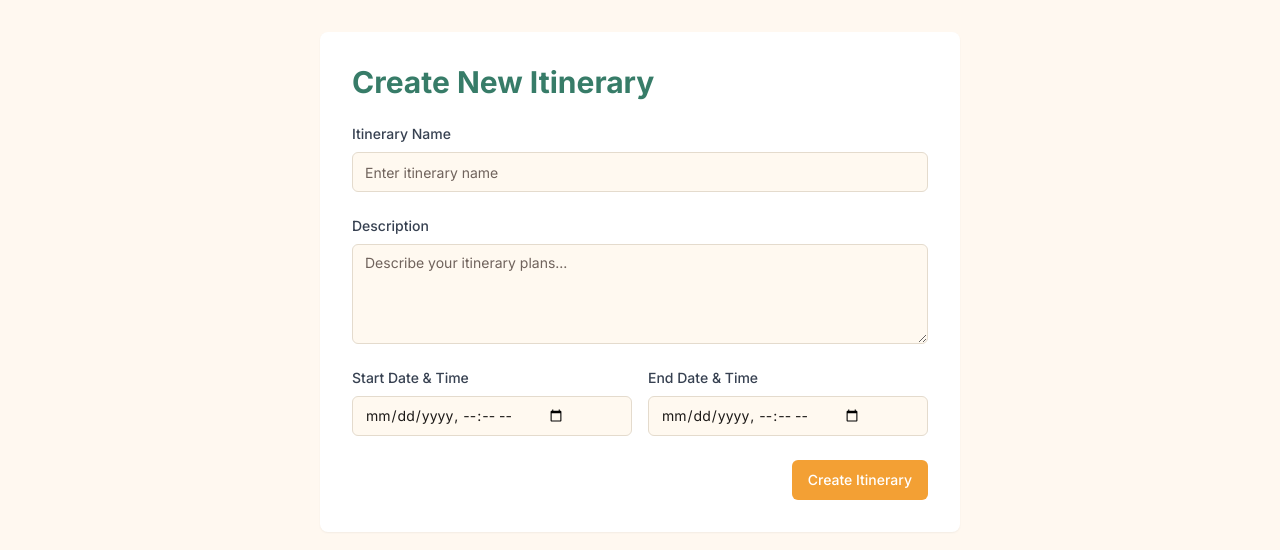
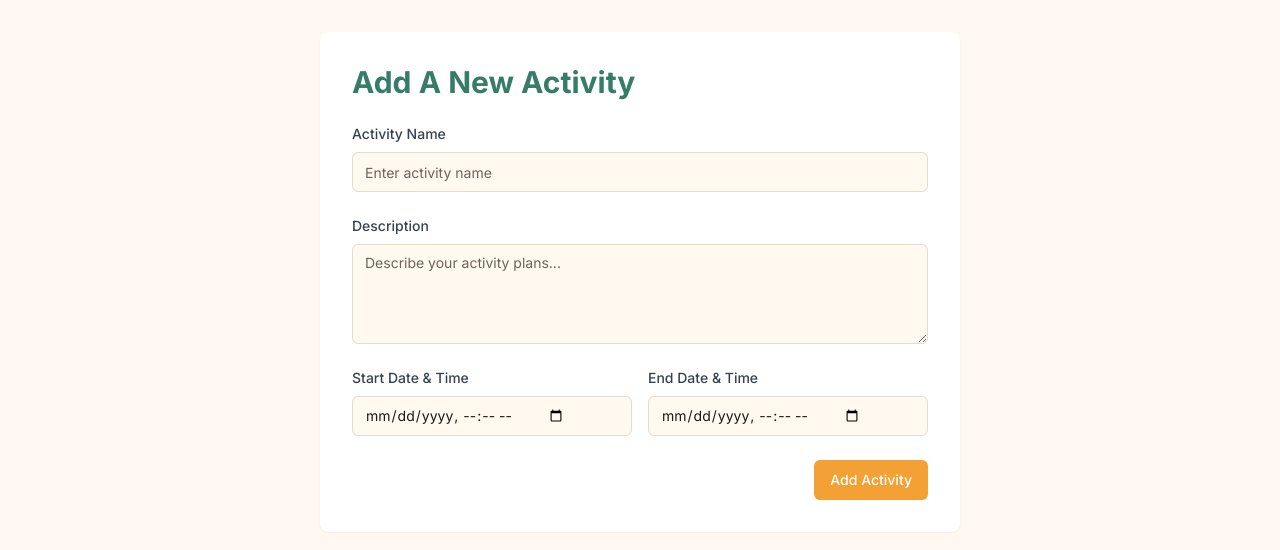
Before and after one commit to SDSU-CompE-561-Spring-2025/interactive-travel-planner, a Next.js app in the folder frontend/waymark/: page /trips/1/create-itinerary in a window 1280 px wide. Shown: the part 145-695 px from the top of the page. Built offline with nearby package versions, Linux system fonts and the light colour scheme.

Commit message:
changed name to activities

```diff
--- a/frontend/waymark/src/app/trips/[id]/create-itinerary/page.tsx
+++ b/frontend/waymark/src/app/trips/[id]/create-itinerary/page.tsx
@@ -62,19 +62,19 @@ export default function CreateItineraryPage({ params }: { params: { id: string }
                 </div>
 
                 <div className="bg-white rounded-lg shadow-sm p-8">
-                    <h1 className="text-3xl font-bold text-[#377c68] mb-6">Create New Itinerary</h1>
+                    <h1 className="text-3xl font-bold text-[#377c68] mb-6">Add A New Activity</h1>
 
                     <form onSubmit={handleSubmit} className="space-y-6">
                         <div>
                             <label htmlFor="name" className="block text-sm font-medium text-gray-700 mb-2">
-                                Itinerary Name
+                                Activity Name
                             </label>
                             <Input
                                 id="name"
                                 type="text"
                                 value={formData.name}
                                 onChange={(e) => setFormData({ ...formData, name: e.target.value })}
-                                placeholder="Enter itinerary name"
+                                placeholder="Enter activity name"
                                 className="w-full"
                                 required
                             />
@@ -88,7 +88,7 @@ export default function CreateItineraryPage({ params }: { params: { id: string }
                                 id="description"
                                 value={formData.description}
                                 onChange={(e) => setFormData({ ...formData, description: e.target.value })}
-                                placeholder="Describe your itinerary plans..."
+                                placeholder="Describe your activity plans..."
                                 className="w-full min-h-[100px] resize-y"
                             />
                         </div>
@@ -129,7 +129,7 @@ export default function CreateItineraryPage({ params }: { params: { id: string }
                                 className="bg-[#f3a034] text-white hover:bg-[#f3a034]/90"
                                 disabled={isSubmitting}
                             >
-                                {isSubmitting ? 'Creating...' : 'Create Itinerary'}
+                                {isSubmitting ? 'Creating...' : 'Add Activity'}
                             </Button>
                         </div>
                     </form>
```
